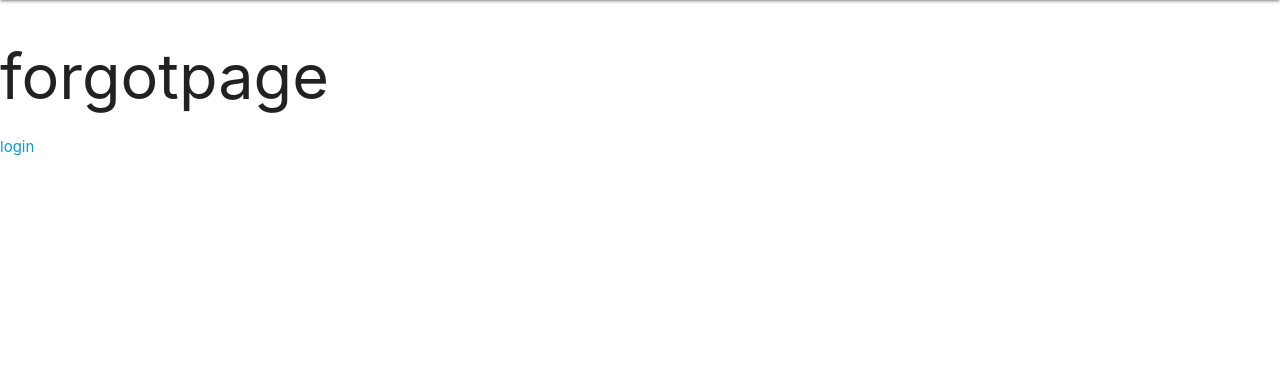
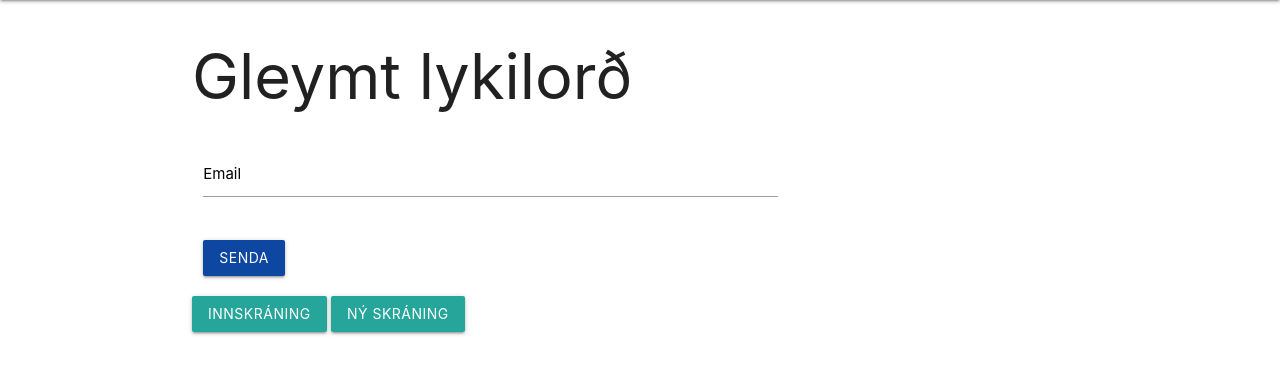
Before and after one commit to aronhr/Verklegt2, a Django app: page /forgot/ in a window 1280 px wide. Shown: the part 64-438 px from the top of the page. Run offline with Django 3.2, Linux system fonts and the light colour scheme.

Commit message:
fix-register

```diff
--- a/Verklegt2/urls.py
+++ b/Verklegt2/urls.py
@@ -28,4 +28,4 @@ urlpatterns = [
     path('register/', views.register, name="register-index"),
     path('forgot/', views.forgot, name="forgot-index"),
     path('admin/', admin.site.urls),
-]+ static(settings.MEDIA_URL, document_root=settings.MEDIA_ROOT)
+] + static(settings.MEDIA_URL, document_root=settings.MEDIA_ROOT)
--- a/login/views.py
+++ b/login/views.py
@@ -1,3 +1,4 @@
+from profiles.models import Profile
 from django.contrib.auth import login, authenticate
 from django.shortcuts import render, redirect
 from login.forms.reg_form import SignUpForm
@@ -19,6 +20,8 @@ def register(request):
             username = form.cleaned_data.get('username')
             raw_password = form.cleaned_data.get('password1')
             user = authenticate(username=username, password=raw_password)
+            p = Profile(dob='1970-01-01', user=user)
+            p.save()
             login(request, user)
             return redirect('login-index')
     else:
@@ -27,6 +30,10 @@ def register(request):
 
 
 def forgot(request):
+    if request.method == 'POST':
+        data = 'Tölvupóstur sentur'
+    else:
+        data = ''
     return render(request, 'login/forgot.html', {
-        'forgot': 'forgotpage'
+        'forgot': data
     })
--- a/templates/login/forgot.html
+++ b/templates/login/forgot.html
@@ -1,6 +1,21 @@
 {% extends 'base.html' %}
 
 {% block content %}
-<h1>{{ forgot }}</h1>
-    <a href="{% url 'login-index' %}">login</a>
+    <div class="container">
+        <div class="row">
+            <h1>Gleymt lykilorð</h1>
+            <form class="col s12 m12 l8" method="POST">
+                {% csrf_token %}
+                <div class="row">
+                    <div class="input-field col s12">
+                        <input type="email" class="text-input" id="id_forgot" required>
+                        <label for="id_forgot">Email</label>
+                    </div>
+                </div>
+                <button type="submit" class="btn blue darken-4" onclick="M.toast({html: 'I am a toast'})">Senda</button>
+            </form>
+        </div>
+        <a href="{% url 'login-index' %}"><button class="btn">Innskráning</button></a>
+        <a href="{% url 'register-index' %}"><button class="btn">Ný skráning</button></a>
+    </div>
 {% endblock %}
--- a/templates/login/index.html
+++ b/templates/login/index.html
@@ -18,7 +18,6 @@
                     </div>
                 {% endfor %}
                 <button type="submit" class="btn blue darken-4">Innskrá</button>
-
             </form>
         </div>
         <a href="{% url 'register-index' %}"><button class="btn">Ný skráning</button></a>
```
Also changed, not shown: login/forms/reg_form.py (+11 -3 lines), profiles/models.py (+4 -4 lines), media/44060356_2062090017144713_2538370219336794112_n.jpg (added), profiles/migrations/0002_auto_20190509_1743.py (added), profiles/migrations/0003_auto_20190509_1748.py (added).
